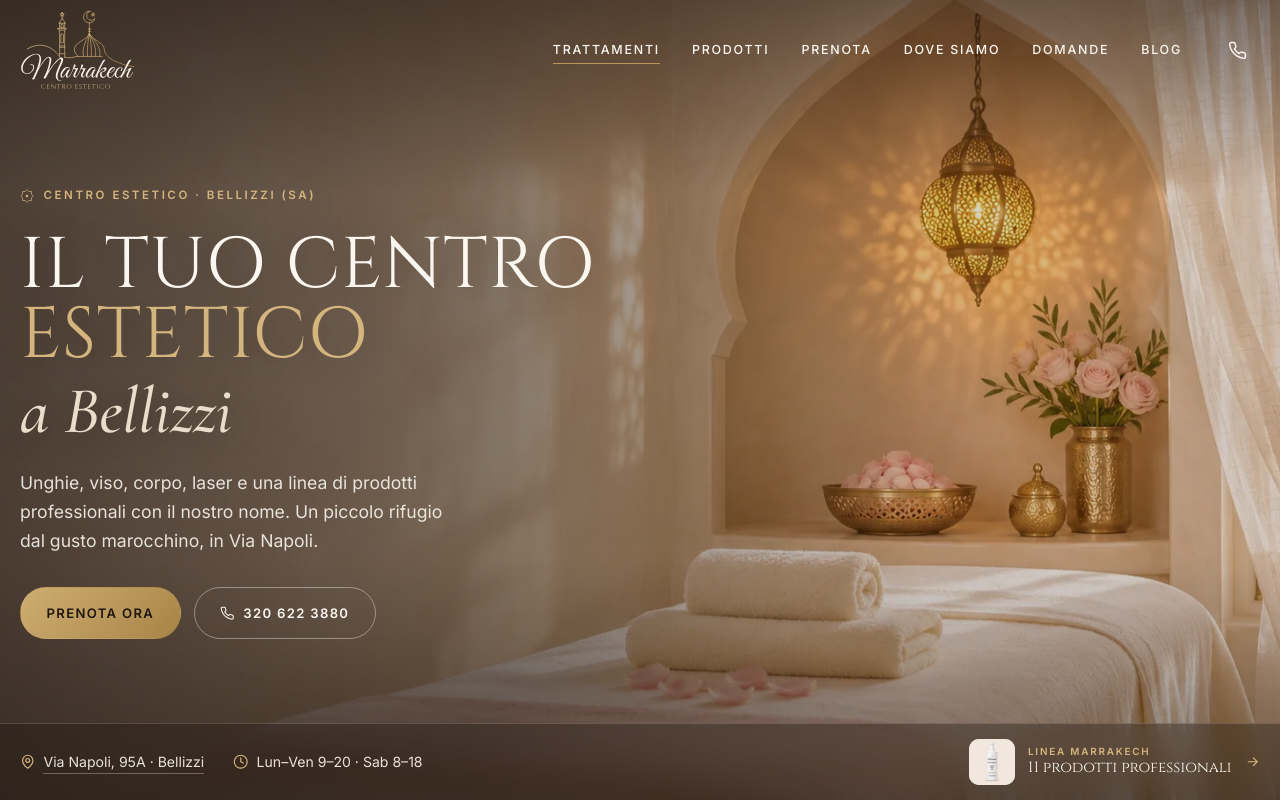
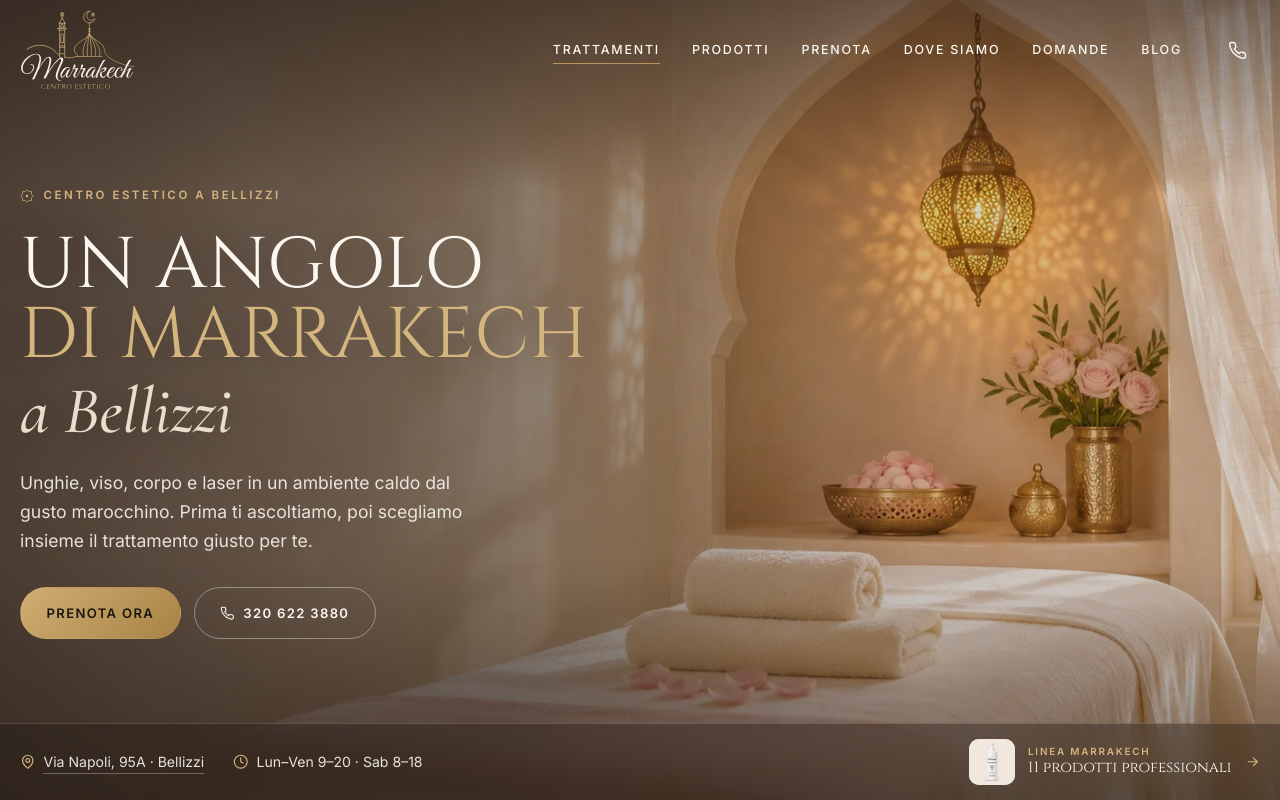
Before and after one commit to fraspin02/marrakech-centro-estetico, a plain HTML site: page index-hero-b.html in a window 1280 px wide. Shown: the top 800 px of the page. Drawn offline with Linux system fonts and the light colour scheme.

Commit message:
Versione B: testi nuovi della hero ("Un angolo di Marrakech")
Co-Authored-By: Claude Opus 5.5 <noreply@anthropic.com>

```diff
--- a/index-hero-b.html
+++ b/index-hero-b.html
@@ -170,13 +170,13 @@
 
     <div class="wrap hb-in">
       <div class="hb-copy">
-        <p class="eyebrow intro" style="--i:1"><svg class="star" aria-hidden="true"><use href="#o-star"/></svg>Centro estetico · Bellizzi (SA)</p>
+        <p class="eyebrow intro" style="--i:1"><svg class="star" aria-hidden="true"><use href="#o-star"/></svg>Centro estetico a Bellizzi</p>
         <h1 id="titolo" class="intro" style="--i:2">
-          <span class="l1">Il tuo centro</span>
-          <span class="l2">estetico</span>
+          <span class="l1">Un angolo</span>
+          <span class="l2">di Marrakech</span>
           <em>a Bellizzi</em>
         </h1>
-        <p class="hero-lead intro" style="--i:3">Unghie, viso, corpo, laser e una linea di prodotti professionali con il nostro nome. Un piccolo rifugio dal gusto marocchino, in Via Napoli.</p>
+        <p class="hero-lead intro" style="--i:3">Unghie, viso, corpo e laser in un ambiente caldo dal gusto marocchino. Prima ti ascoltiamo, poi scegliamo insieme il trattamento giusto per te.</p>
         <div class="actions intro" style="--i:4">
           <a class="btn btn-gold" href="#prenota" data-store="auto">Prenota ora</a>
           <a class="btn btn-line btn-line-light" href="tel:+393206223880"><svg class="ico" aria-hidden="true"><use href="#i-phone"/></svg>320 622 3880</a>
```
